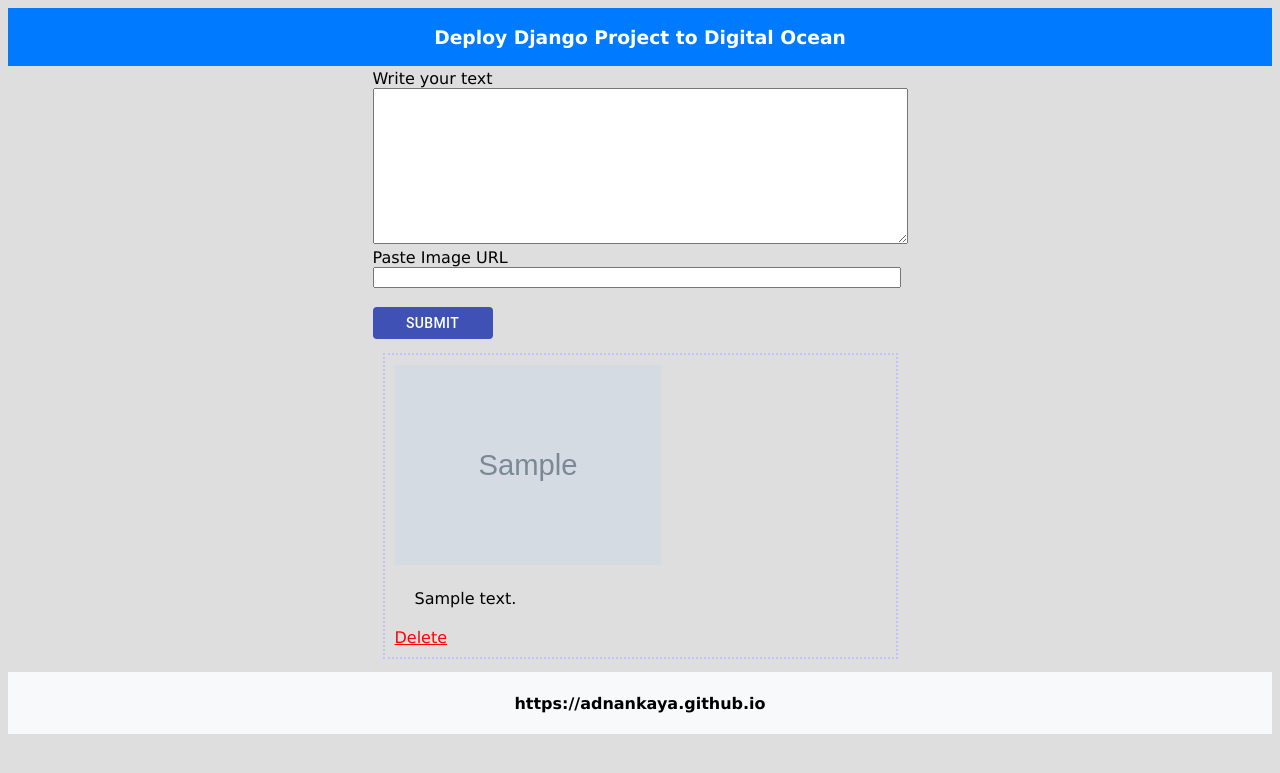
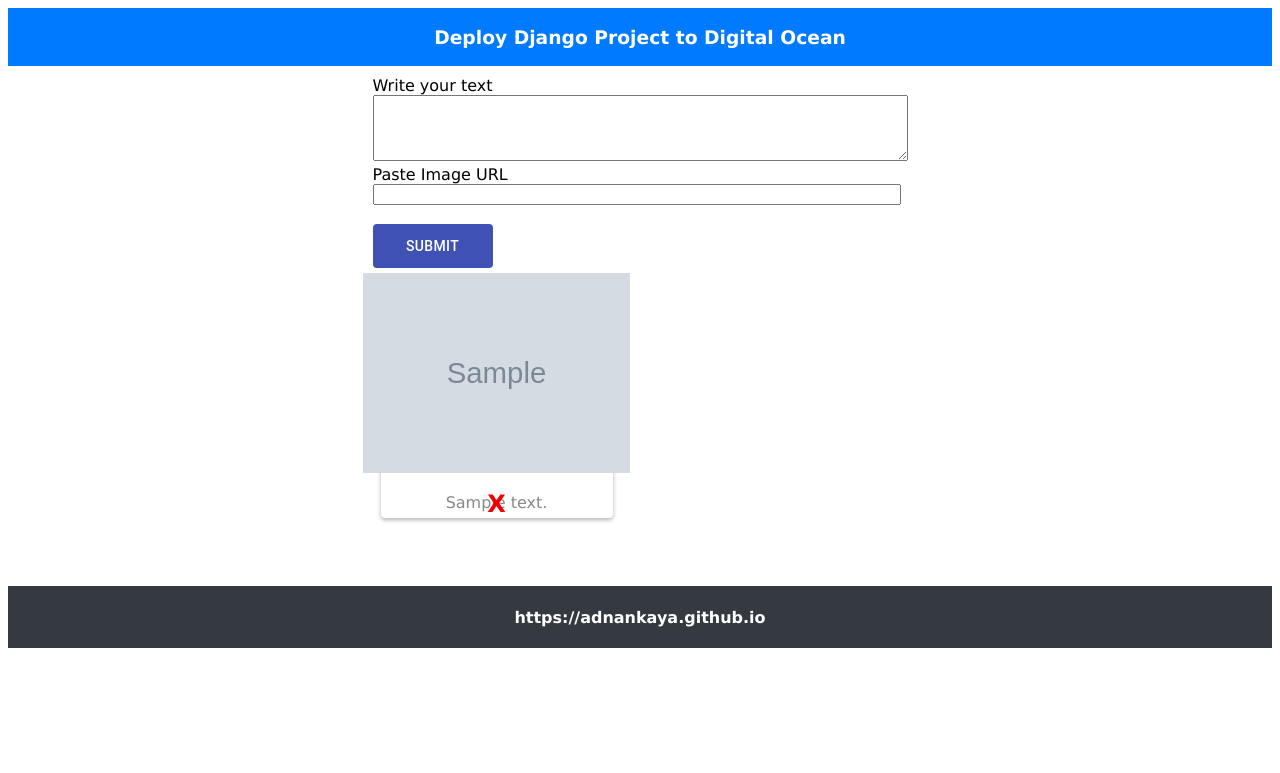
Before and after one commit to adnankaya/simple-django-app, a Django app: page / in a window 1280 px wide. Shown: the top 773 px of the page. Run offline with Django 4.2, Linux system fonts and the light colour scheme; tables that the repository leaves empty hold one stand-in row (values such as "Sample post"); grey boxes marked "Sample" are stand-in pictures.

Commit message:
edit frontend

```diff
--- a/app/templates/app/index.html
+++ b/app/templates/app/index.html
@@ -1,15 +1,13 @@
 {% extends "core.html" %}
 
 {% block core_body%}
-<table>
-    <tr>
-        <td>
-            <div>
+<div class="container">
+    <div class="row">
         <form action="/" method="post">
             {% csrf_token %}
             <label for="textID">Write your text</label>
             <br>
-                    <textarea name="text" id="textID" cols="64" rows="10"></textarea>
+            <textarea name="text" id="textID" cols="64" rows="4"></textarea>
             <br>
             <label for="imageUrlID">Paste Image URL</label>
             <br>
@@ -21,22 +19,16 @@
             </button>
         </form>
     </div>
-        </td>
-    </tr>
-    <tr>
-        <td>
-            <div>
+    <div class="row">
         {% if posts %}
-                <div>
+        <div class="card-container">
             {% for post in posts %}
-                    <div class="post-item">
-                        <div>
-                            <img src="{{post.image_url}}" alt="Post-Image-{{post.id}}" />
-                            <p>{{post.text}}</p>
-                        </div>
-                        <div>
-                            <a href="{% url 'post-delete' post.id %}" style="color: red;">Delete</a>
-                        </div>
+            <div class="material-card">
+                <img class="card-image" src="{{post.image_url}}" alt="Post-Image-{{post.id}}" />
+                <p class="card-text">{{post.text}}</p>
+                <a href="{% url 'post-delete' post.id %}" class="btn-remove" title="Remove">
+                    <strong>X</strong>
+                </a>
             </div>
             {% endfor %}
         </div>
@@ -44,9 +36,6 @@
         <h2>Nothing posted yet...</h2>
         {% endif %}
     </div>
-        </td>
-    </tr>
-</table>
 
-
+</div>
 {% endblock core_body%}
--- a/requirements.txt
+++ b/requirements.txt
@@ -1,7 +1,6 @@
 asgiref==3.7.2
 Django==4.2.2
 gunicorn==20.1.0
-Pillow==9.5.0
 psycopg2-binary==2.9.6
 python-dotenv==0.21.0
 sqlparse==0.4.4
--- a/static/css/style.css
+++ b/static/css/style.css
@@ -1,51 +1,63 @@
-body{
-    background-color: rgb(222, 222, 222);
+body {
+  background-color: rgba(255, 255, 255, 0);
   font-family: Verdana, Geneva, Tahoma, sans-serif;
 }
 
-img{
+img {
   max-width: 300px;
   max-height: 200px;
 }
-.post-item{
+
+.item {
   border: 2px;
   border-style: dotted;
   border-color: rgb(193, 193, 254);
   margin: 10px;
   padding: 10px;
 }
-p{
+
+p {
   margin: 10px;
   padding: 10px;
 }
+
 .centered {
   display: flex;
   justify-content: center;
   align-items: center;
 }
+
 .bg-primary {
   background-color: #007bff;
 }
+
 .bg-secondary {
   background-color: #6c757d;
 }
+
 .bg-success {
   background-color: #28a745;
 }
+
 .bg-danger {
   background-color: #dc3545;
 }
+
 .bg-warning {
   background-color: #ffc107;
 }
+
 .bg-info {
   background-color: #17a2b8;
 }
+
 .bg-light {
   background-color: #f8f9fa;
 }
+
 .bg-dark {
   background-color: #343a40;
+  color: white;
 }
 
 .mat-button {
@@ -65,7 +77,7 @@
   outline: none;
   border-radius: 4px;
   transition: background-color 0.2s, box-shadow 0.2s;
-    min-height: 32px;
+  min-height: 44px;
   min-width: 120px;
 }
 
@@ -109,3 +121,83 @@
   color: rgba(255, 255, 255, 0.5);
   background-color: #3f51b5;
 }
+
+.card-container {
+  display: flex;
+  flex-wrap: wrap;
+  justify-content: flex-start;
+}
+
+.material-card {
+  width: 200px;
+  height: 200px;
+  background-color: #fff;
+  border-radius: 4px;
+  box-shadow: 0 2px 4px rgba(0, 0, 0, 0.3);
+  padding: 16px;
+  margin: 8px;
+  display: flex;
+  flex-direction: column;
+  justify-content: center;
+  align-items: center;
+  position: relative;
+}
+.material-card:hover{
+  background-color: rgba(0, 0, 0, 0.1);
+}
+
+.material-card .card-text {
+  font-size: 16px;
+  color: #888;
+}
+
+.material-card .card-image {
+  height: auto;
+  width: auto;
+}
+
+.material-card .btn-remove {
+  position: absolute;
+  bottom: 0;
+  text-decoration: none;
+  color: rgb(240, 0, 0);
+  font-size: 24px;
+  border: white;
+}
+
+@media (max-width: 600px) {
+  .card-container {
+    justify-content: center;
+  }
+
+  .material-card {
+    width: 100%;
+    max-width: 300px;
+  }
+}
+
+.textbox {
+  min-width: 400px;
+  min-height: 40px;
+  border-radius: 2px;
+  box-shadow: 0 2px 4px rgba(0, 0, 0, 0.3);
+}
+
+.container {
+  display: flex;
+  flex-direction: column;
+}
+
+.row {
+  display: flex;
+  margin-top: 10px;
+}
+
+.text-danger {
+  color: red;
+  text-decoration: none;
+}
+.footer{
+  margin-top: 60px;
+  margin-bottom: 20px;
+}
--- a/templates/core.html
+++ b/templates/core.html
@@ -24,7 +24,7 @@
         {% endblock core_body%}
     </div>
     <!-- footer -->
-    <div class="centered bg-light">
+    <div class="centered bg-dark footer">
         {% block core_footer%}
         <h4>https://adnankaya.github.io</h4>
         {% endblock core_footer%}
```
Also changed, not shown: src/settings.py (+7 -7 lines). Lines whose indentation alone changed are shown as unchanged.
